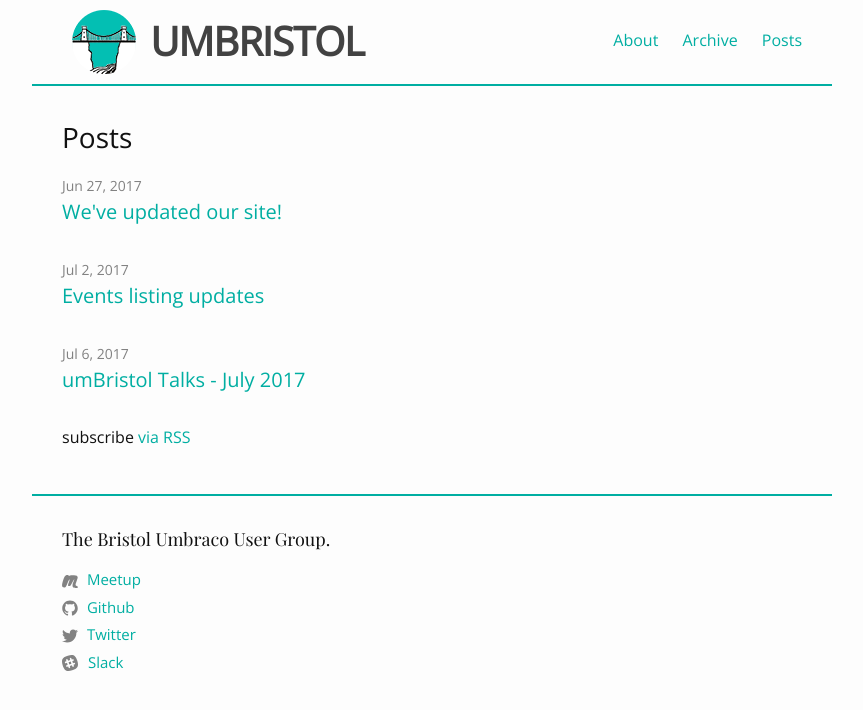
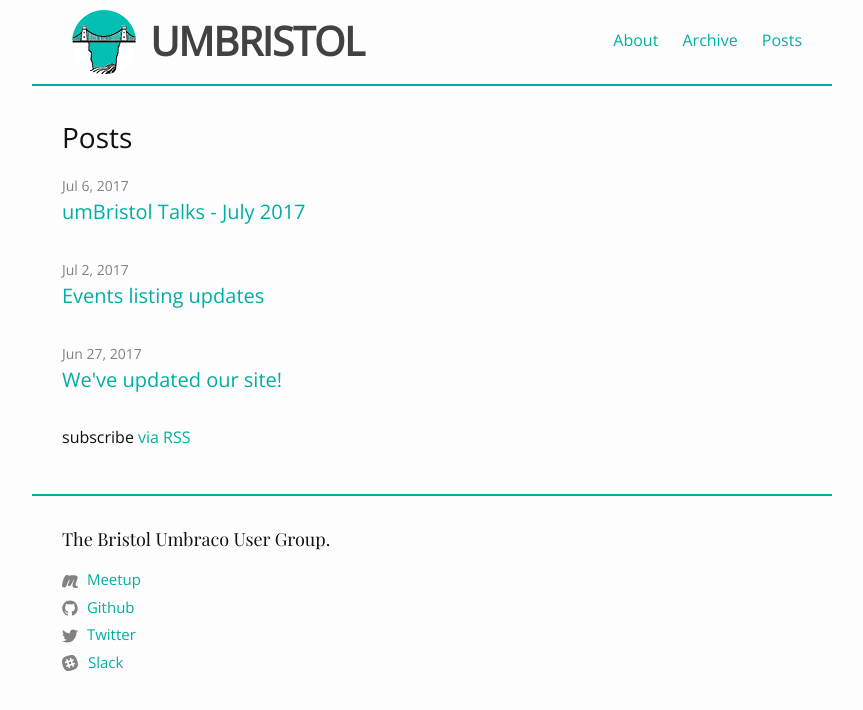
Before and after one commit to umBristol/umbristol.github.com, a Jekyll site: the page built from posts.md, in a window 1280 px wide. Shown: the top 710 px of the page, without its empty margins (208-1071 px from the left). Built offline with Jekyll 4.4.1, drawn with Linux system fonts in a browser that asks for light colours.

Commit message:
Corrected the order of the blog posts

```diff
--- a/_layouts/blog.html
+++ b/_layouts/blog.html
@@ -7,9 +7,9 @@
 
   {{ content }}
 
-  {% assign collection = (site.posts) | reverse %}
+  {% assign collection = (site.posts) %}
   <ul class="post-list">
-    {% for post in collection | reverse %}
+    {% for post in collection %}
       <li>
         {% assign date_format = site.minima.date_format | default: "%b %-d, %Y" %}
         <span class="post-meta">{{ post.date | date: date_format }}</span>
```
